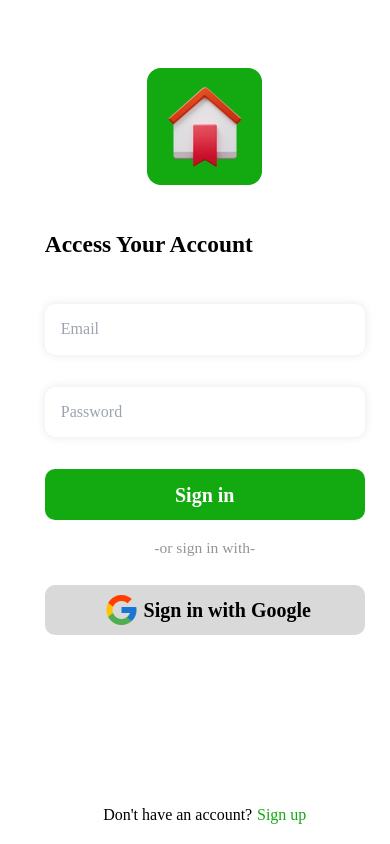
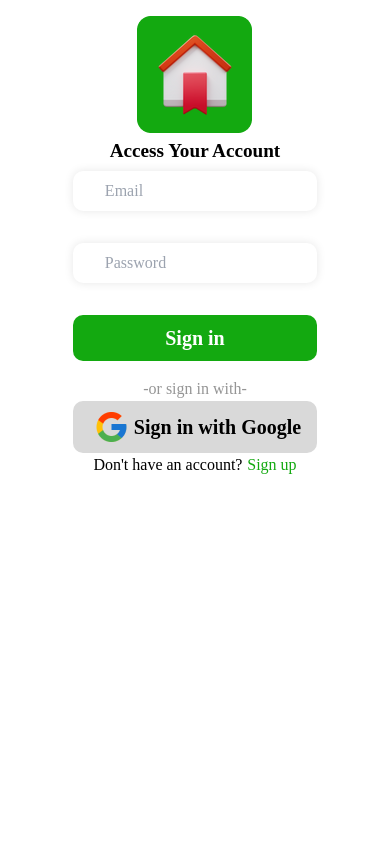
Before and after one commit to dhanashreemhatre/Inclusify-Donation-Platform, a Next.js app: page /login in a window 390 px wide. Built offline with nearby package versions, Linux system fonts and the light colour scheme.

Commit message:
fixed: login and signup pages

```diff
--- a/src/app/login/login.module.css
+++ b/src/app/login/login.module.css
@@ -5,21 +5,20 @@
 }
 
 .loginContainer {
-  margin-top: 8vh;
-  margin-left: 5vw;
+  margin-top: 4%;
   font-family: Poppins;
   display: flex;
   flex-direction: column;
   align-items: center;
   justify-content: space-between;
-  min-height: 90vh;
 }
 
 .loginContainer .loginItems {
+  width: 600px;
   display: flex;
   flex: 1;
   flex-direction: column;
-  gap: 5vh;
+  gap: 2%;
 }
 
 .loginContainer .iconLogin {
@@ -29,13 +28,14 @@
 }
 
 .loginContainer .headingLogin h1 {
-  font-size: 6vw;
+  margin: 2% 0;
+  text-align: center;
+  font-size: 1.2rem;
   font-weight: bold;
 }
 
 .loginInput {
-  width: 82vw;
-  height: 6vh;
+  padding: 8px 16px;
   box-shadow: 0px 0px 10px rgba(0, 0, 0, 0.1);
   border-radius: 0.625rem;
   text-indent: 1rem;
@@ -48,8 +48,7 @@
 }
 
 .loginContainer form button {
-  width: 82vw;
-  height: 6vh;
+  padding: 8px 16px;
   background-color: rgba(19, 169, 16, 1);
   border-radius: 0.625rem;
   font-size: 1.25rem;
@@ -64,17 +63,17 @@
 }
 
 .loginContainer .googleHeading {
-  font-size: 4vw;
+  width: 100%;
+  font-size: 1rem;
   color: rgba(149, 149, 149, 1);
   display: flex;
   justify-content: center;
 }
 
 .loginContainer .googleButton {
-  margin-top: 3vh;
-  width: 82vw;
+  padding: 8px 16px;
   display: flex;
-  height: 6vh;
+  width: 100%;
   background-color: rgba(217, 217, 217, 1);
   border-radius: 0.625rem;
   font-size: 1.25rem;
@@ -101,3 +100,9 @@
 .loginContainer .signup h2 {
   color: rgba(19, 169, 16, 1);
 }
+@media(max-width:650px){
+  .loginContainer .loginItems {
+    width: auto;
+
+  }
+}
--- a/src/app/login/page.tsx
+++ b/src/app/login/page.tsx
@@ -125,7 +125,7 @@ const LoginPage = () => {
           </div>
         </div>
         <div className={commonStyles.signup}>
-          <h1>Don't have an account?</h1>
+          <h1>Don&apos;t have an account?</h1>
           <Link href="/signup">
             <h2>Sign up</h2>
           </Link>
--- a/src/app/signup/page.tsx
+++ b/src/app/signup/page.tsx
@@ -131,6 +131,13 @@ export default function Signup() {
               value={user.email}
               onChange={handleInputChange}
             />
+             <input
+              type="text"
+              placeholder="Username"
+              name="username"
+              value={user.username}
+              onChange={handleInputChange}
+            />
             <input
               type="password"
               placeholder="Password"
@@ -138,13 +145,7 @@ export default function Signup() {
               value={user.password}
               onChange={handleInputChange}
             />
-            <input
-              type="text"
-              placeholder="Username"
-              name="username"
-              value={user.username}
-              onChange={handleInputChange}
-            />
+
             <input
               type="password"
               placeholder="Confirm-Password"
--- a/src/app/signup/signup.css
+++ b/src/app/signup/signup.css
@@ -1,14 +1,13 @@
 .signup{
-  margin-top: 5rem;
-  margin-left: 1rem;
+  margin-top: 2%;
   font-family: Poppins;
   display: flex;
   flex-direction: column;
   align-items: center;
 justify-content: space-between;
-min-height: 90vh;
 }
 .signup .signup_items{
+  width: 600px;
  display: flex;
  flex: 1;
  flex-direction: column;
@@ -24,8 +23,7 @@ min-height: 90vh;
  font-weight: bold;
 }
 input{
- width: 88vw;
- height: 3.625rem;
+  padding: 8px 16px;
  box-shadow: 0px 0px 10px rgba(0, 0, 0, 0.1);
  border-radius: 0.625rem;
  text-indent: 1rem;
@@ -52,8 +50,7 @@ form{
 }
 
 form button{
- width: 88vw;
- height: 3.625rem;
+  padding: 8px 16px;
  background-color: rgba(19, 169, 16, 1);
  border-radius: 0.625rem;
  font-size: 1.25rem;
@@ -76,9 +73,9 @@ form button{
 }
 .google button{
  margin-top: 1rem;
- width: 88vw;
+ padding: 8px 16px;
+ width: 100%;
  display: flex;
- height: 3.625rem;
  background-color: rgba(217, 217, 217, 1);
  border-radius: 0.625rem;
  font-size: 1.25rem;
@@ -103,5 +100,8 @@ text-align: center;
 .signup .login_to h2{
  color: rgba(19, 169, 16, 1);
 }
-@media(max-width:600px){
+@media(max-width:650px){
+  .signup .signup_items{
+    width: auto;
+  }
 }
```
Also changed, not shown: 1 other file (tests, documents, lock files or other folders).
